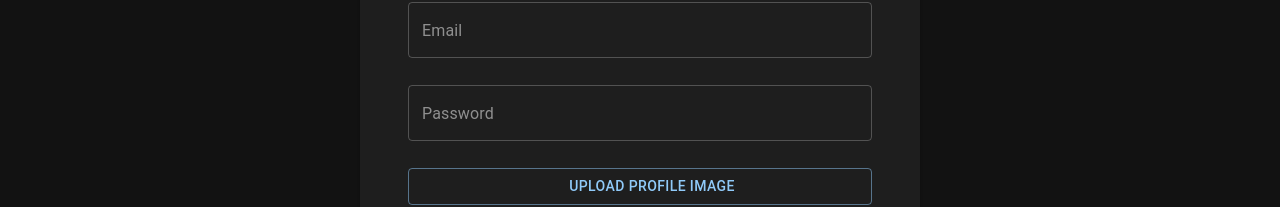
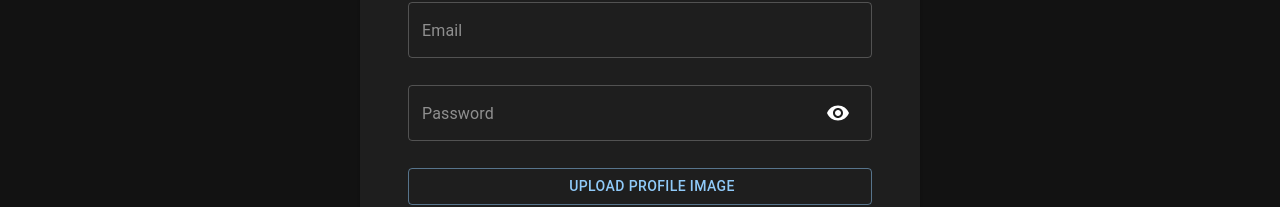
Before and after one commit to wbr38/SENG365-GameReviewz, a React (Create React App) app in the folder website/: page /register in a window 1280 px wide. Shown: the part 468-675 px from the top of the page. Built offline with nearby package versions, Linux system fonts and the light colour scheme; some icons are missing; the HTML template or start-up script is replaced by a standard one.

Commit message:
[Website] Register: add toggle visibility

```diff
--- a/website/src/pages/Register.tsx
+++ b/website/src/pages/Register.tsx
@@ -1,5 +1,6 @@
+import { Visibility, VisibilityOff } from "@mui/icons-material";
 import CloudUploadIcon from "@mui/icons-material/CloudUpload";
-import { Alert, Avatar, Box, Button, Card, FormControl, Snackbar, Stack, TextField, Typography } from "@mui/material";
+import { Alert, Avatar, Box, Button, Card, FormControl, IconButton, Snackbar, Stack, TextField, Typography } from "@mui/material";
 import { useEffect, useState } from "react";
 import { useNavigate } from "react-router-dom";
 import { joinErrorMessages, parseAjvErrors } from "../services/ajv.parser";
@@ -16,21 +17,7 @@ export default function Register() {
     const [password, setPassword] = useState("");
     const [profileImage, setProfileImage] = useState<File | null>(null);
 
-    // Redirect to home page if already logged in
-    useEffect(() => {
-        const { auth } = useAuthStore.getState();
-        const isLoggedIn = auth.token !== null && auth.userId !== null;
-        if (isLoggedIn)
-            navigate("/");
-    }, []);
-
-    // TODO: Remove after testing
-    // useEffect(() => {
-    //     setFirstName("Ads");
-    //     setLastName("Ads");
-    //     setEmail("a@b.com");
-    //     setPassword("ACoolPassword");
-    // }, []);
+    const [showPassword, setShowPassword] = useState(false);
 
     const [firstNameErrorMsg, setFirstNameErrorMsg] = useState<string[]>([]);
     const [lastNameErrorMsg, setLastNameErrorMsg] = useState<string[]>([]);
@@ -81,6 +68,22 @@ export default function Register() {
             }
         }
     }
+
+    // Redirect to home page if already logged in
+    useEffect(() => {
+        const { auth } = useAuthStore.getState();
+        const isLoggedIn = auth.token !== null && auth.userId !== null;
+        if (isLoggedIn)
+            navigate("/");
+    }, []);
+
+    // TODO: Remove after testing
+    // useEffect(() => {
+    //     setFirstName("Ads");
+    //     setLastName("Ads");
+    //     setEmail("a@b.com");
+    //     setPassword("ACoolPassword");
+    // }, []);
 
     return (
         <div>
@@ -144,12 +147,24 @@ export default function Register() {
                         <FormControl>
                             <TextField
                                 placeholder="Password"
-                                type="password"
+                                type={showPassword ? "text" : "password"}
                                 value={password}
                                 onChange={(event) => setPassword(event.target.value)}
                                 error={passwordErrorMsg.length > 0}
                                 helperText={joinErrorMessages(passwordErrorMsg)}
                                 color={!!passwordErrorMsg ? "error" : "primary"}
+                                slotProps={{
+                                    input: {
+                                        // Toggle Visibility
+                                        endAdornment: (
+                                            <IconButton
+                                                onClick={() => setShowPassword((value) => !value)}
+                                            >
+                                                {showPassword ? <VisibilityOff /> : <Visibility />}
+                                            </IconButton>
+                                        )
+                                    },
+                                }}
                             />
                         </FormControl>
 
```
